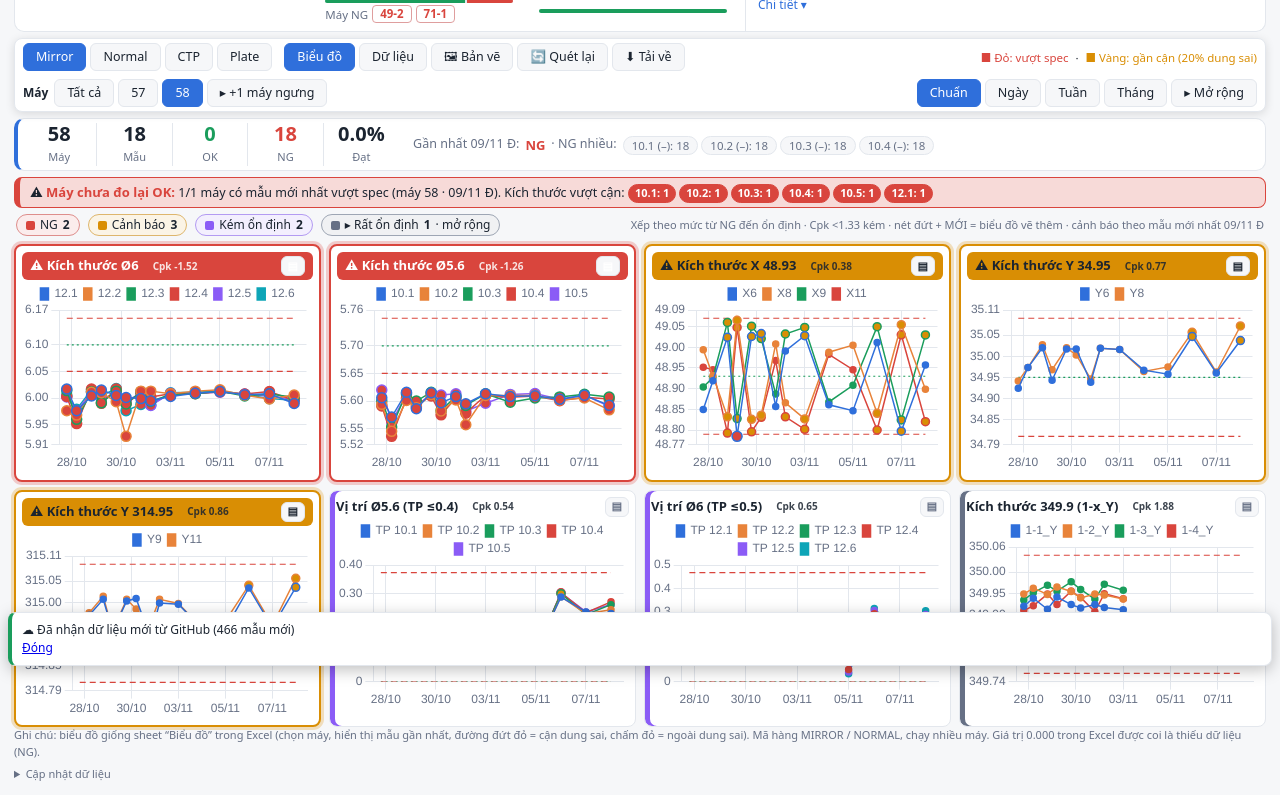
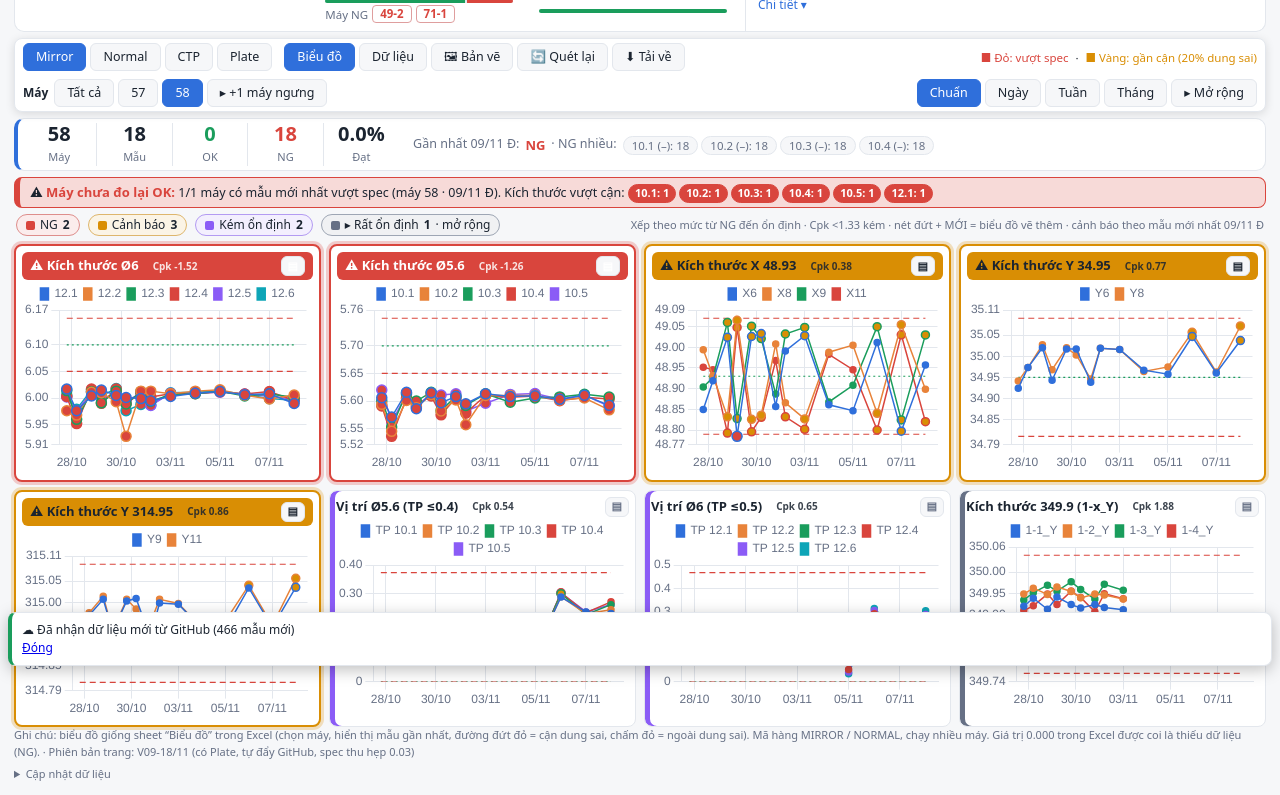
Before and after one commit to MCT2027/CMM-DATA, a plain HTML site: page index.html in a window 1280 px wide. Shown: the part 126-921 px from the top of the page. Drawn offline with nearby package versions, Linux system fonts and the light colour scheme.

Commit message:
Update index.html

```diff
--- a/index.html
+++ b/index.html
@@ -819,7 +819,7 @@ function setP(k){st.p=k;st.mi=0;Object.keys(tv).forEach(x=>delete tv[x]);documen
 $('h1').textContent='Data CMM';document.title='Data CMM';
 setGen();
 $('cg').innerHTML=DATA.CH.map((c,i)=>`<div class="card${c.s.length>=6?' big':''}${/Ø/.test(c.t)?' hole':''}" style="--n:${c.s.length}"><h2 class="hb"><span>${c.t}</span><button class="vb" data-i="${i}" title="Chuyển biểu đồ / dữ liệu">▤</button></h2><div class="cv"><canvas id="ch${i}"></canvas></div><div class="tb" style="display:none"></div></div>`).join('');render();ust()}
-$('note').textContent=ALL.note;
+$('note').textContent=ALL.note+' · Phiên bản trang: V09-18/11 (có Plate, tự đẩy GitHub, spec thu hẹp 0.03)';
 matchMedia('(prefers-color-scheme:dark)').onchange=render;
 let rw=innerWidth,rt;addEventListener('resize',()=>{if(innerWidth===rw)return;rw=innerWidth;clearTimeout(rt);rt=setTimeout(()=>{if(st.v!='data')render()},150)});
 const dz={x:0,y:0,s:1,f:1,ptr:new Map(),d0:0};
```
